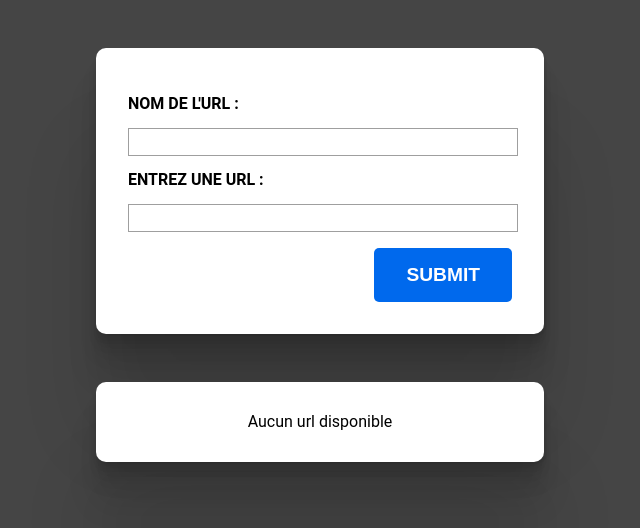
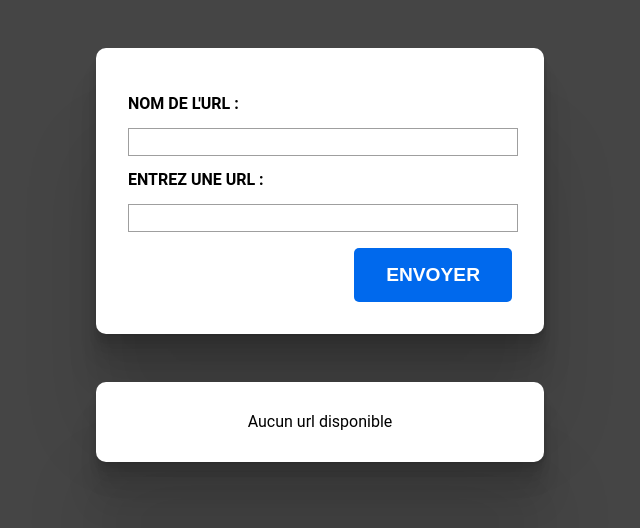
Before and after one commit to Gomerinho/DialOnceTest, a React (Create React App) app in the folder client/: page / in a window 1280 px wide. Shown: the top 528 px of the page, without its empty margins (320-960 px from the left). Built offline with nearby package versions, Linux system fonts and the light colour scheme; no server answers.

Commit message:
Changement nom du boutton

```diff
--- a/client/src/components/UrlForm/UrlForm.js
+++ b/client/src/components/UrlForm/UrlForm.js
@@ -24,7 +24,7 @@
           value={props.url}
           onChange={props.handleUrlChange}
         />
-        <Button type='submit'>Submit</Button>
+        <Button type='submit'>ENVOYER</Button>
       </form>
     </Card>
   );
```
